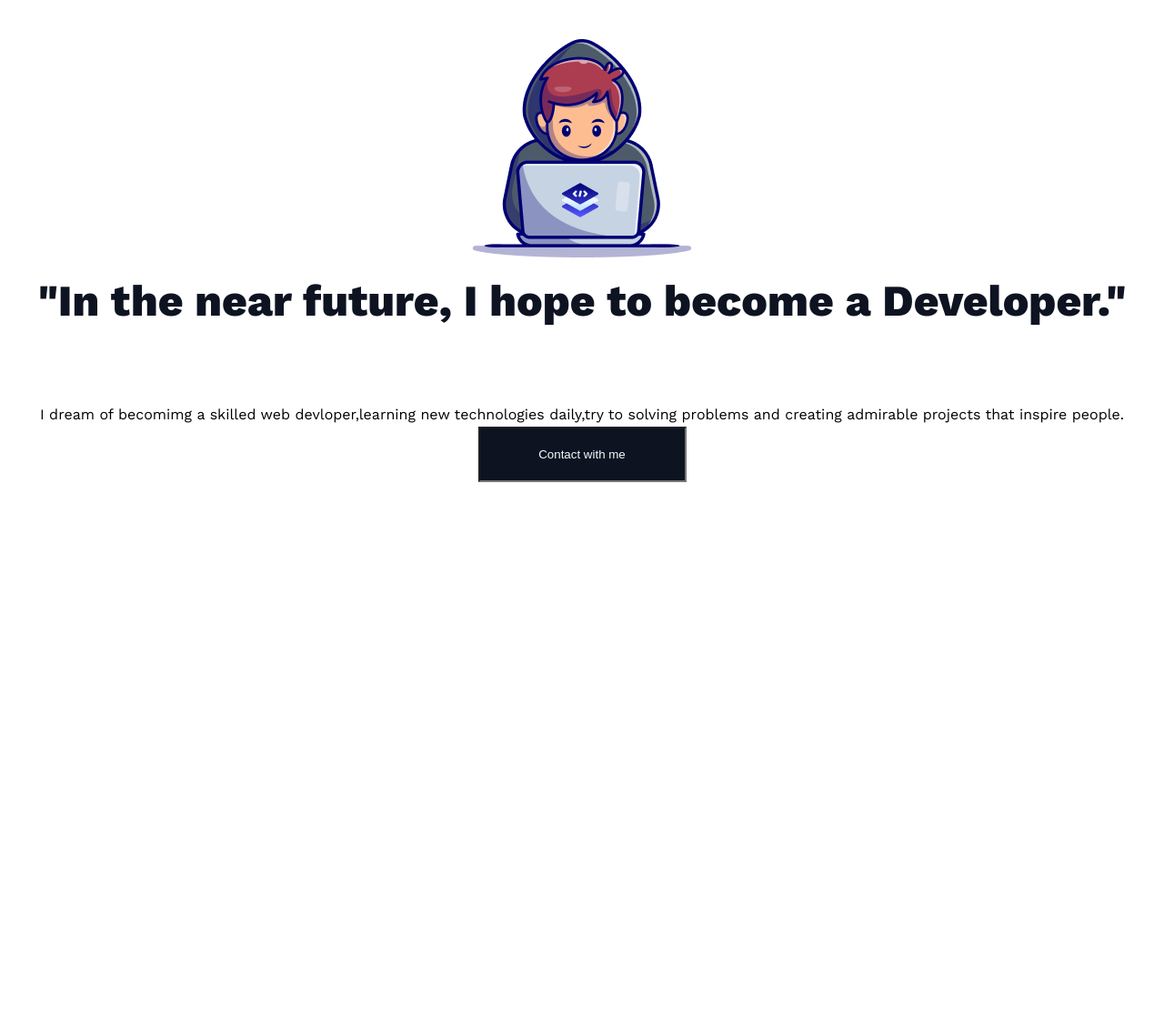
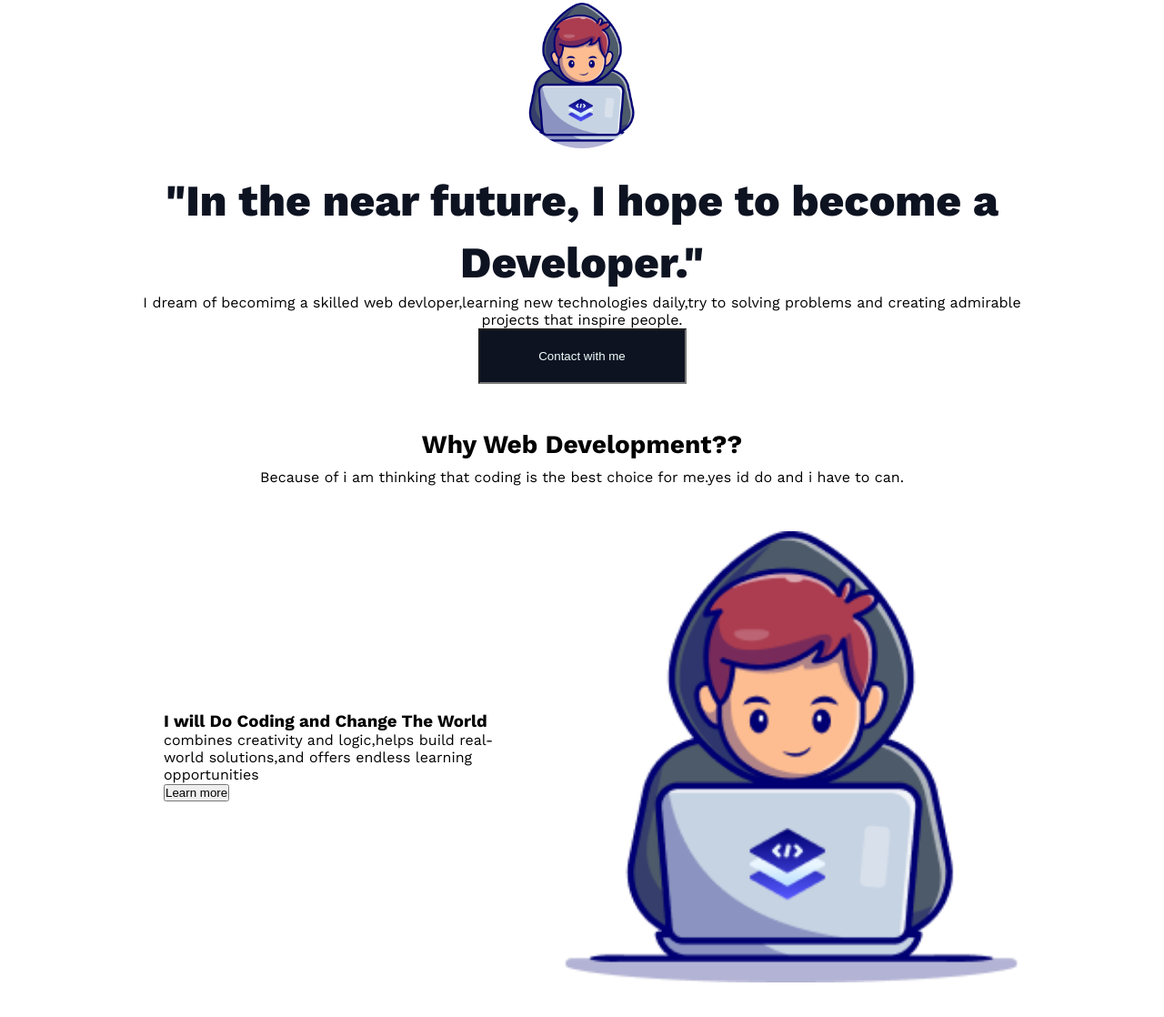
Before and after one commit to elias-deoun/Assignment-dev, a plain HTML site: page index.html in a window 1280 px wide. Shown: the part 110-1228 px from the top of the page at 91% size. Before the commit the page ends 800 px from the top, so only its background shows below. Drawn offline with nearby package versions, Linux system fonts and the light colour scheme; a web font is replaced by a local one.

Commit message:
challeng

```diff
--- a/index.html
+++ b/index.html
@@ -21,17 +21,32 @@
     </nav>
   </header>
   <main>
-    <div class="dev-part"> <div><img class="img" src="assets/Group.png" alt=""></div>
 
-      <div class="inspire-sec">
-        <h3 class="inspire">"In the near future, I hope to become a Developer."</h3>
-      <p class="para">I dream of becomimg a skilled web devloper,learning new technologies daily,try to solving problems and creating
-        admirable projects that inspire people.</p>
-        <input class="btn-a1" type="text" value="Contact with me">
+      <div class="dev-part">
+        <img class="img" src="assets/Group.png" alt="">
+
+          <h3 class="inspire">"In the near future, I hope to become a Developer."</h3>
+          <p class="para">I dream of becomimg a skilled web devloper,learning new technologies daily,try to solving
+            problems and creating
+            admirable projects that inspire people.</p>
+          <input class="btn-a1" type="text" value="Contact with me">
+
       </div>
-
+<section>
+  <div class="sec-title">
+    <h2>Why Web Development??</h2>
+    <p>Because of i am thinking that coding is the best choice for me.yes id do and i have to can.</p>
+  </div>
+  <div class="flex-box">
+    <div class="text">
+      <h3>I will Do Coding and Change The World</h3>
+      <p>combines creativity and logic,helps build real-world
+            solutions,and offers endless learning opportunities</p>
+            <input type="button" value="Learn more">
     </div>
-
+    <img src="assets/Group.png" alt="">
+  </div>
+</section>
   </main>
   <footer>
 
--- a/styles/style.css
+++ b/styles/style.css
@@ -1,61 +1,98 @@
-.work-sans{
+.work-sans {
   font-family: "Work Sans", sans-serif;
   font-optical-sizing: auto;
   font-weight: <weight>;
   font-style: normal;
 }
 
-*{
+* {
   margin: 0;
   padding: 0;
 }
-.nav{
+
+.nav {
   display: flex;
   justify-content: space-between;
   margin: 20px 30px;
   text-align: center;
 }
-.name{
+
+.name {
   font-size: 28px;
   font-weight: 900;
   color: rgba(13, 19, 33, 1);
 }
-.btn-a{
-  font-size:20px;
+
+.btn-a {
+  font-size: 20px;
   font-weight: 600;
 }
-.dev-part{
+main{
+  max-width: 1000px;
+  margin: auto;
+  padding: 40PX 20PX;
+}
+.dev-part {
   /* display: flex; */
   /* justify-content: center; */
   text-align: center;
   /* align-items: center; */
   /* flex-direction: column; */
-  margin-top: 100px;
-ma;
+  margin-bottom: 50px;
 }
-.img{
-  padding: 32px auto;
+
+.img {
+  width: 150px;
+  height: 160px;
+  border-radius: 50%;
+  object-fit: cover;
+  margin-bottom: 20px;
 }
-.inspire{
+
+.inspire {
   font-size: 48px;
   font-weight: 800;
   line-height: 68px;
   /* width: 998px; */
-  height: 136px;
+
   color: rgba(13, 19, 33, 1);
-  text-align: center;
-  margin: 10px 0;
+
 }
-.inspire-sec{
-  text-align: center;
-}
-.para{
-  font-size: 16px;
-  line-height: 26px;
-}
-.btn-a1{
+
+.btn-a1 {
   background-color: rgba(13, 19, 33, 1);
   padding: 21px 24px;
   color: azure;
   text-align: center;
 }
+
+.sec-title{
+  text-align: center;
+  margin-bottom: 30px;
+}
+.sec-title h2{
+  font-size: 28px;
+  margin: 0;
+}
+.sec-title p{
+  font-size: 16px;
+  margin-top: 10px;
+}
+.flex-box{
+  display: flex;
+  align-items: center;
+  justify-content: space-between;
+  padding: 20px;
+  margin-bottom: 20px;
+  border-radius: 10px;
+  gap: 20px;
+}
+.text{
+max-width: 400px;
+padding: 10px 20px;
+
+}
+.flex-box img{
+  width: 100%;
+  height: auto;
+}
```
Also changed, not shown: para.html (added, +11 -0 lines).
